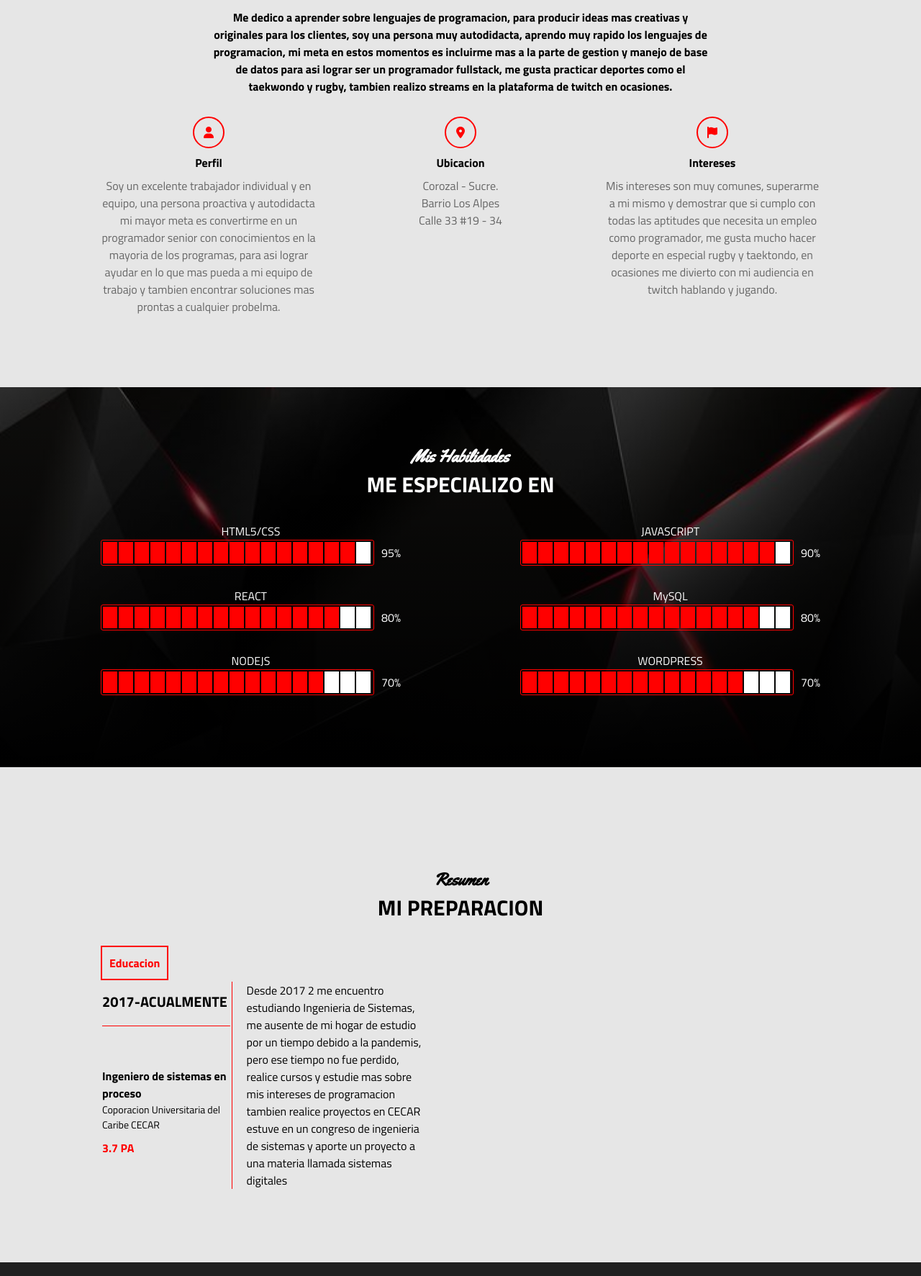
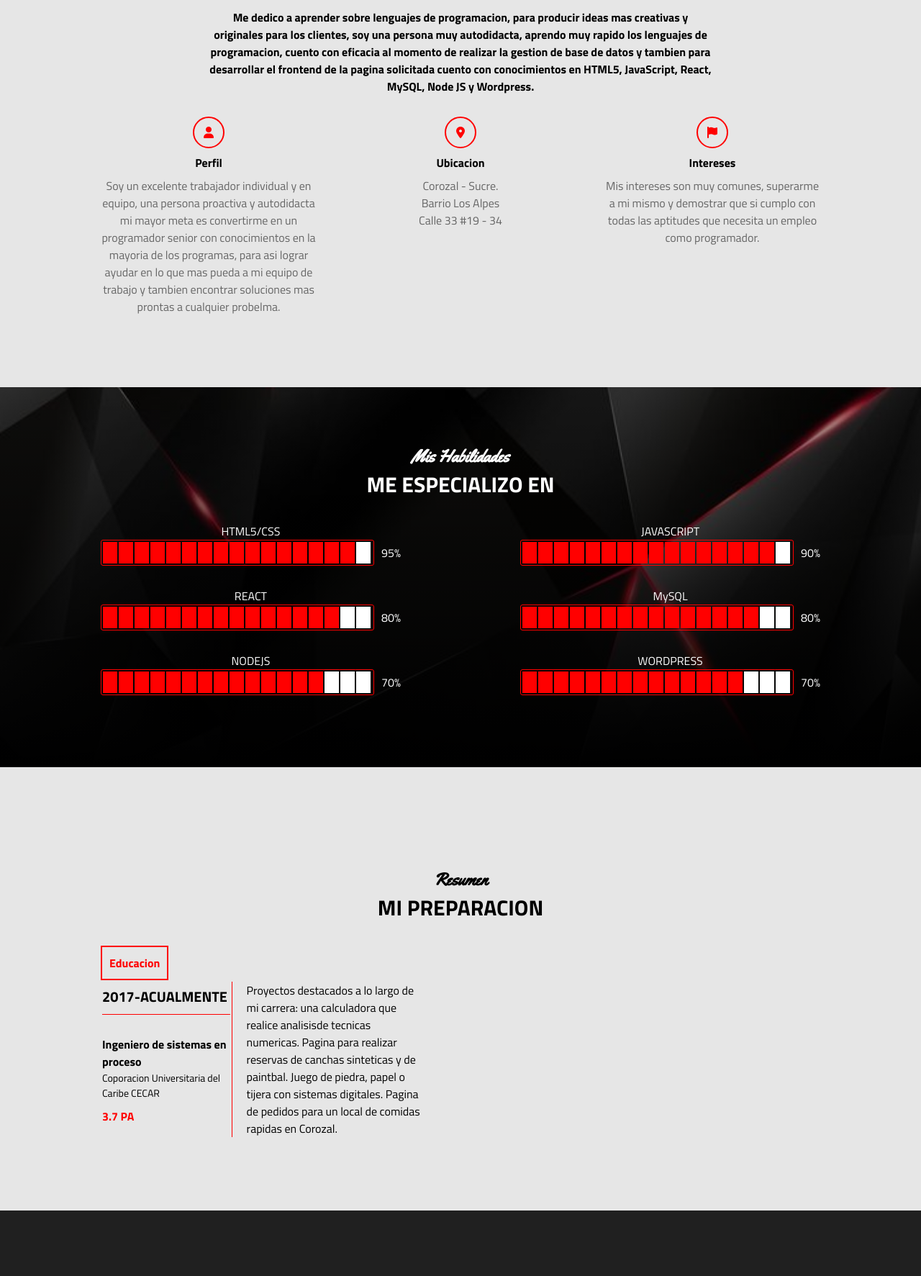
Before and after one commit to Pedroperezm/CVPedroPerez, a plain HTML site: page index.html in a window 1280 px wide. Shown: the part 667-2440 px from the top of the page at 72% size. Drawn offline with Linux system fonts and the light colour scheme.

Commit message:
Update index.html

```diff
--- a/index.html
+++ b/index.html
@@ -32,7 +32,7 @@
                 <h2>PROGRAMADOR JUNIOR, DISEÑADOR, PROACTIVO</h2>
                 <div class="redes">
                     <a href="https://www.linkedin.com/in/pedro-luis-p%C3%A9rez-mendoza-919257217/"><i class="fa-brands fa-linkedin-in"></i></a>
-                    <a href="https://1drv.ms/b/s!Akm-qpWjFR-DozFovgrpVy1G6fG6?e=vUFBVy"><i class="fa-solid fa-scroll"></i></a>
+                    <a href="https://1drv.ms/b/s!Akm-qpWjFR-DozWW9F61scNZ1S7I?e=QTnNXf"><i class="fa-solid fa-scroll"></i></a>
 
                 </div>
             </div>
@@ -51,9 +51,8 @@
             para producir ideas mas creativas y originales para los clientes,
              soy una persona muy autodidacta,
             aprendo muy rapido los lenguajes de programacion,
-            mi meta en estos momentos es incluirme mas a la parte de gestion y manejo de base de datos para asi lograr ser un programador fullstack,
-            me gusta practicar deportes como el taekwondo y rugby,
-             tambien realizo streams en la plataforma de twitch en ocasiones.</p>
+            cuento con eficacia al momento de realizar la gestion de base de datos y tambien para desarrollar el frontend de la pagina solicitada
+            cuento con conocimientos en HTML5, JavaScript, React, MySQL, Node JS y Wordpress.</p>
        <div class="fila">
         <div class="col">
             <i class="fa-solid fa-user"></i>
@@ -74,8 +73,7 @@
         <i class="fa-solid fa-flag"></i>
         <span class="titulo-detalle">Intereses</span>
         <p>Mis intereses son muy comunes, superarme a mi mismo y demostrar que si cumplo con todas las aptitudes
-            que necesita un empleo como programador, me gusta mucho hacer deporte en especial rugby y taektondo, en ocasiones
-            me divierto con mi audiencia en twitch hablando y jugando.</p>
+            que necesita un empleo como programador.</p>
    </div>
             </div>
 
@@ -155,10 +153,10 @@
                                 <h3>2017-Acualmente</h3>
                             </td>
                             <td rowspan="2" class="descripcion">
-                                Desde 2017 2 me encuentro estudiando Ingenieria de Sistemas, me ausente de mi hogar de estudio por un tiempo debido
-                                a la pandemis, pero ese tiempo no fue perdido, realice cursos y estudie mas sobre mis intereses de programacion
-                                tambien realice proyectos en CECAR estuve en un congreso de ingenieria de sistemas y aporte un proyecto a una materia
-                                llamada sistemas digitales
+                                Proyectos destacados a lo largo de mi carrera: una calculadora que realice analisisde tecnicas numericas.
+                                Pagina para realizar reservas de canchas sinteticas y de paintbal.
+                                Juego de piedra, papel o tijera con sistemas digitales.
+                                Pagina de pedidos para un local de comidas rapidas en Corozal.
                             </td>
                         </tr>
                         <tr>
```
